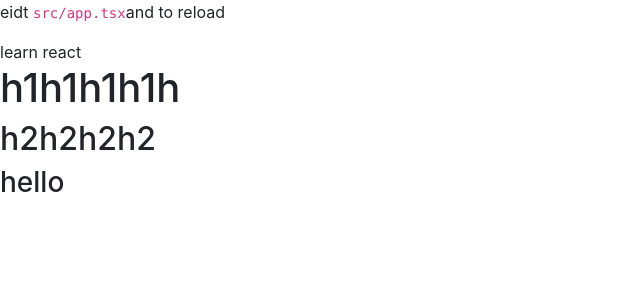
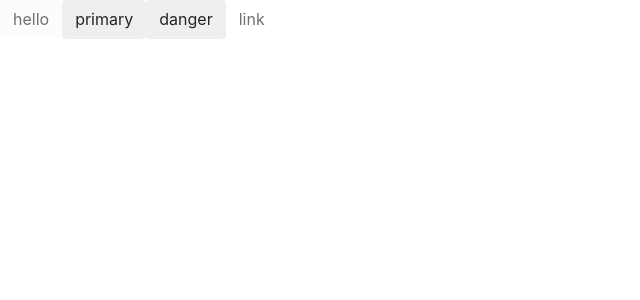
Before and after one commit to dvxiaofan/sky-island, a React (Create React App) app: page / in a window 1280 px wide. Shown: the top 300 px of the page, without its empty margins (0-640 px from the left). Built offline with nearby package versions, Linux system fonts and the light colour scheme.

Commit message:
添btn样式

```diff
--- a/package.json
+++ b/package.json
@@ -6,10 +6,12 @@
     "@testing-library/jest-dom": "^4.2.4",
     "@testing-library/react": "^9.3.2",
     "@testing-library/user-event": "^7.1.2",
+    "@types/classnames": "^2.2.10",
     "@types/jest": "^24.0.0",
     "@types/node": "^12.0.0",
     "@types/react": "^16.9.0",
     "@types/react-dom": "^16.9.0",
+    "classnames": "^2.2.6",
     "node-sass": "^4.14.1",
     "react": "^16.13.1",
     "react-dom": "^16.13.1",
--- a/src/App.tsx
+++ b/src/App.tsx
@@ -1,17 +1,17 @@
 import React from 'react';
-import Button from './components/Button';
+import Button, { ButtonType, ButtonSize } from './components/Button/Button';
 
 function App() {
 
   return (
     <div className="App">
       <header className="App-header">
-        <p>eidt <code>src/app.tsx</code>and to reload</p>
-        <a href="#" className='App-link' target='_blank'></a>
-        learn react
-        <h1>h1h1h1h1h</h1>
-        <h2>h2h2h2h2</h2>
-        <Button></Button>
+
+        <Button disabled >hello</Button>
+        <Button btnType={ButtonType.Primary} >primary</Button>
+        <Button btnType={ButtonType.Danger} size={ButtonSize.Large}>danger</Button>
+
+        <Button btnType={ButtonType.Link} disabled href='bing.cn' size={ButtonSize.Small}>link</Button>
       </header>
     </div>
   );
--- a/src/components/Button.tsx
+++ /dev/null
@@ -1,9 +0,0 @@
-import React from 'react';
-
-const Button: React.FC = () => {
-  return (
-    <h3>hello</h3>
-  )
-}
-
-export default Button
--- /dev/null
+++ b/src/components/Button/Button.tsx
@@ -0,0 +1,52 @@
+import React from 'react';
+import classNames from 'classnames';
+
+export enum ButtonSize {
+  Large = 'lg',
+  Small = 'sm'
+}
+
+export enum ButtonType {
+  Primary = 'primary',
+  Default = 'default',
+  Danger = 'danger',
+  Link = 'link'
+}
+
+interface BaseButtonProps {
+  className?: string;
+  disabled?: boolean;
+  size?: ButtonSize;
+  btnType?: ButtonType;
+  children?: React.ReactNode;
+  href?: string;
+}
+
+const Button: React.FC<BaseButtonProps> = (props) => {
+  const { btnType, disabled, size, children, href } = props;
+
+  // btn, btn-lg, btn-primary
+  const classes = classNames('btn', {
+    [`btn-${btnType}`]: btnType,
+    [`btn-${size}`]: size,
+    'disabled': (btnType === ButtonType.Link) && disabled
+
+  })
+
+  if (btnType === ButtonType.Link && href) {
+    return (
+      <a href={href} className={classes} >{children}</a>
+    )
+  } else {
+    return (
+      <button className={classes} disabled={disabled}>{children}</button>
+    )
+  }
+}
+
+Button.defaultProps = {
+  disabled: false,
+  btnType: ButtonType.Default
+}
+
+export default Button
--- /dev/null
+++ b/src/components/Button/_style.scss
@@ -0,0 +1,28 @@
+.btn {
+	position: relative;
+	display: inline-block;
+	font-weight: $btn-font-weight;
+	line-height: $btn-line-height;
+	color: $body-color;
+	white-space: nowrap;
+	text-align: center;
+	vertical-align: middle;
+	background-image: none;
+	border: $btn-border-width solid transparent;
+	padding: $btn-padding-y $btn-padding-x;
+	font-size: $btn-font-size;
+	border-radius: $btn-border-radius;
+	box-shadow: $btn-box-shadow;
+	cursor: pointer;
+	transition: $btn-transition;
+
+	&.disabled,
+	&[disabled] {
+		cursor: not-allowed;
+		opacity: $btn-disabled-opacity;
+		box-shadow: none;
+		> * {
+			pointer-events: none;
+		}
+	}
+}
--- a/src/styles/index.scss
+++ b/src/styles/index.scss
@@ -3,3 +3,6 @@
 
 // layout
 @import 'reboot';
+
+// button
+@import '../components/Button/style';
```
Also changed, not shown: 1 other file (tests, documents, lock files or other folders).
